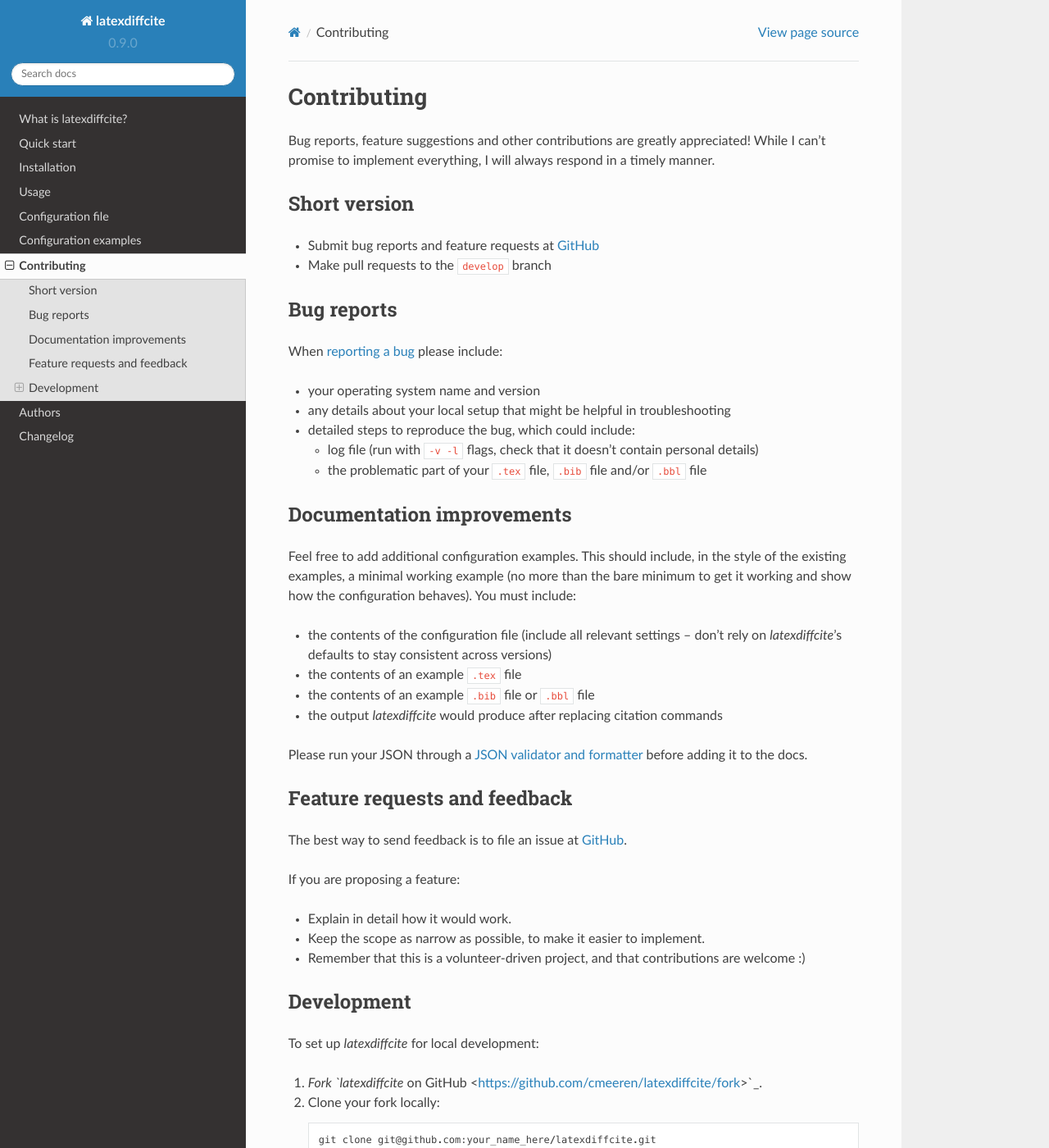
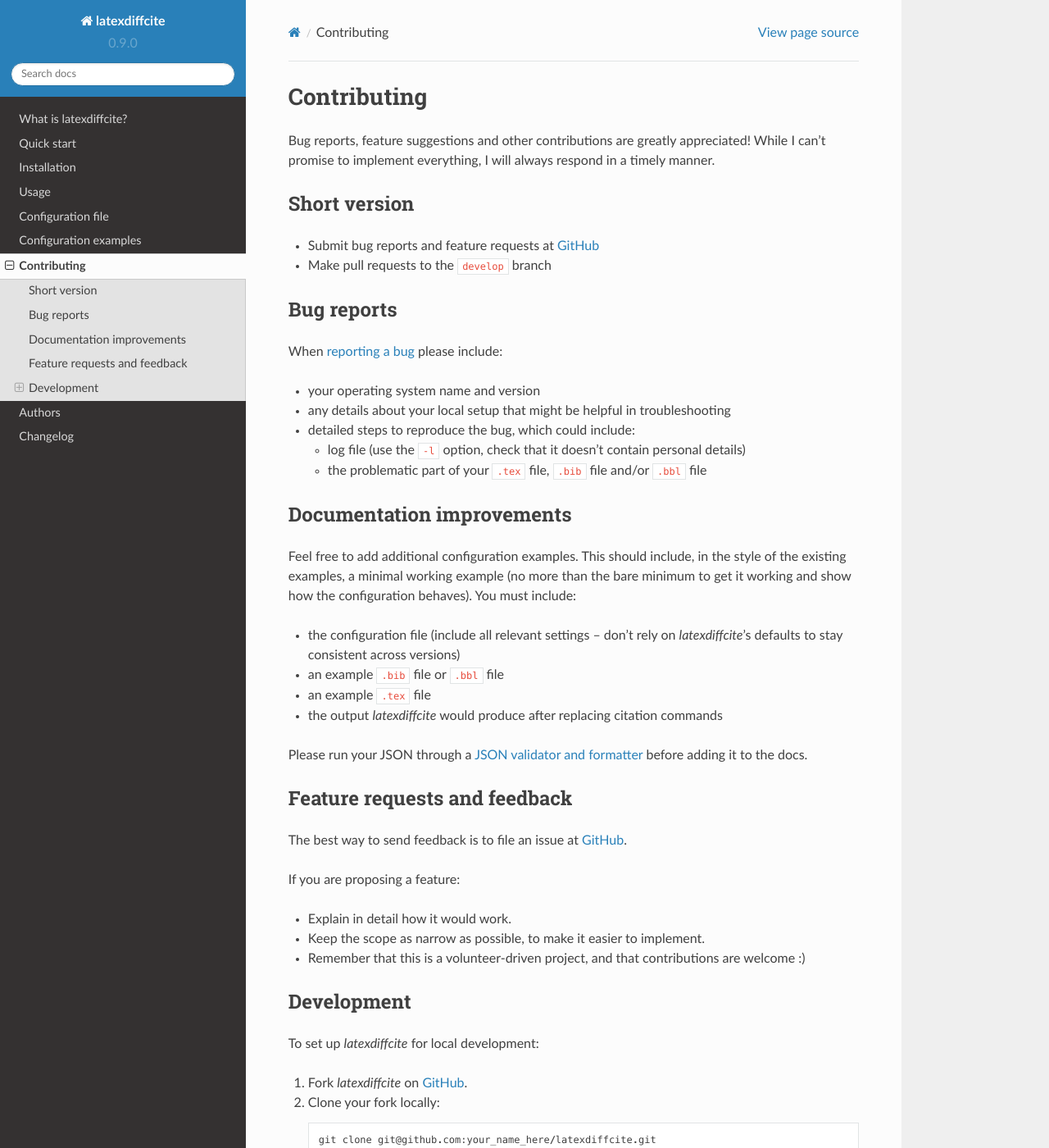
Before and after one commit to twilsonco/latexdiffcite, a Sphinx documentation site: the page built from docs/contributing.rst, in a window 1280 px wide and 1400 px high. Shown: the whole window at 82% size. Built offline with Sphinx 7.4.7 and the Read the Docs theme 2.0.0, drawn with Linux system fonts in a browser that asks for light colours.

Commit message:
minor documentation improvements

```diff
--- a/CONTRIBUTING.rst
+++ b/CONTRIBUTING.rst
@@ -19,7 +19,7 @@
 * any details about your local setup that might be helpful in troubleshooting
 * detailed steps to reproduce the bug, which could include:
 
-  * log file (run with ``-v -l`` flags, check that it doesn't contain personal details)
+  * log file (use the ``-l`` option, check that it doesn't contain personal details)
   * the problematic part of your ``.tex`` file, ``.bib`` file and/or ``.bbl`` file
 
 Documentation improvements
@@ -27,9 +27,9 @@
 
 Feel free to add additional configuration examples. This should include, in the style of the existing examples, a minimal working example (no more than the bare minimum to get it working and show how the configuration behaves). You must include:
 
-* the contents of the configuration file (include all relevant settings -- don't rely on `latexdiffcite`'s defaults to stay consistent across versions)
-* the contents of an example ``.tex`` file
-* the contents of an example ``.bib`` file or ``.bbl`` file
+* the configuration file (include all relevant settings -- don't rely on `latexdiffcite`'s defaults to stay consistent across versions)
+* an example ``.bib`` file or ``.bbl`` file
+* an example ``.tex`` file
 * the output `latexdiffcite` would produce after replacing citation commands
 
 Please run your JSON through a `JSON validator and formatter <http://jsonlint.com>`_ before adding it to the docs.
@@ -50,7 +50,7 @@
 
 To set up `latexdiffcite` for local development:
 
-1. `Fork `latexdiffcite` on GitHub <https://github.com/cmeeren/latexdiffcite/fork>`_.
+1. Fork `latexdiffcite` on `GitHub <https://github.com/cmeeren/latexdiffcite/fork>`_.
 2. Clone your fork locally::
 
     git clone git@github.com:your_name_here/latexdiffcite.git
--- a/docs/config_examples/author_year_short/config.json
+++ b/docs/config_examples/author_year_short/config.json
@@ -2,7 +2,7 @@
     "ref_single_word": false,
     "bbl": {
         "regex": "\\\\bibitem\\[((?:(?!^$).)*?)\\]{%REFKEY%}",
-        "author": "%CG1%",
+        "author": "",
         "year": ""
     },
     "cmd_format": {
--- a/docs/configuration.rst
+++ b/docs/configuration.rst
@@ -139,7 +139,7 @@
 
         ``%YEAR%``
             Will be replaced by the year (e.g. ``2011``, ``2013a``).
-        ``%CG1%``, ``%CG2%``, etc.
+        ``%CG1%``, ``%CG2%``, ...
             Will be replaced by the corresponding capture groups from the regex (only if using ``--bbl`` mode)
 
     ``sep_same_author_year``
```
